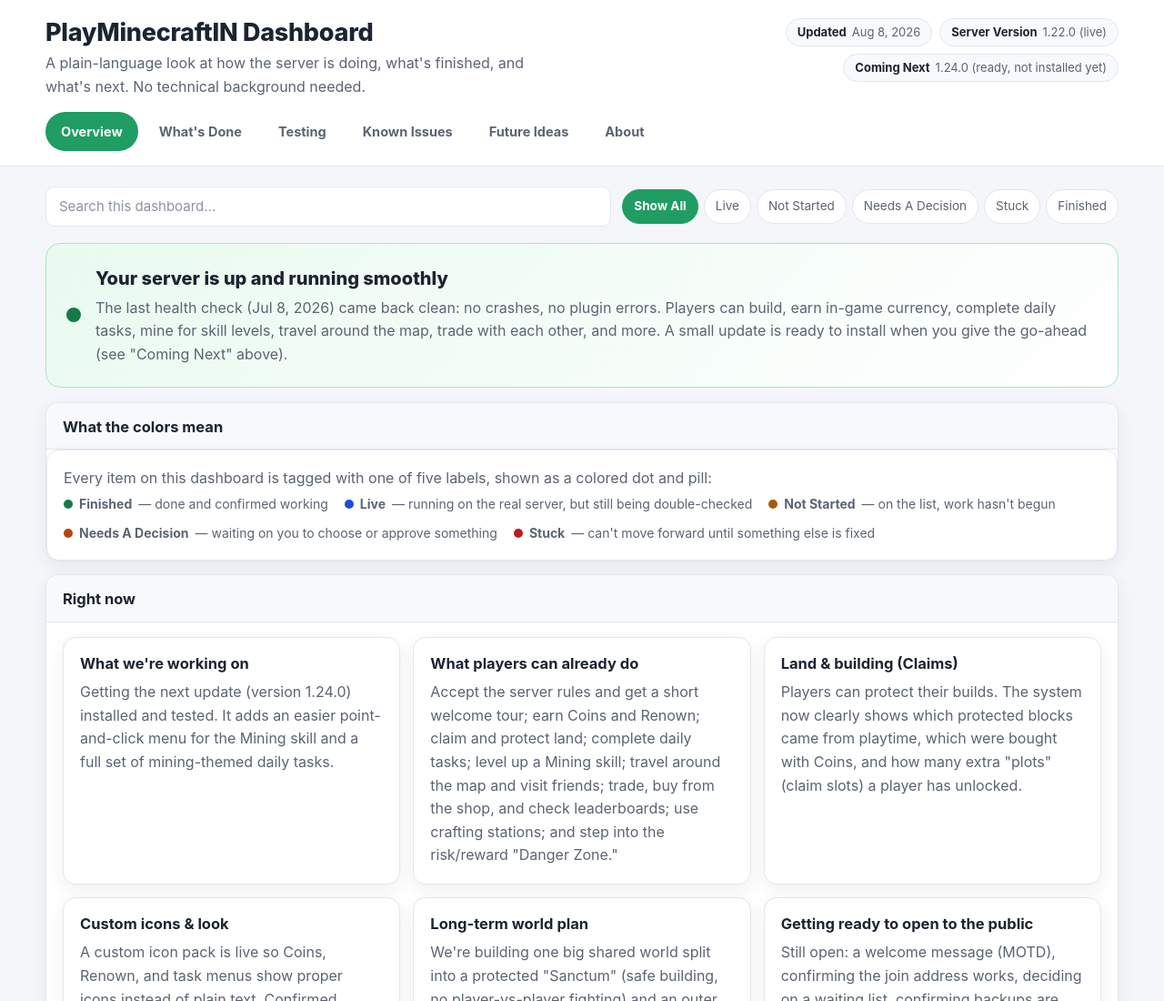
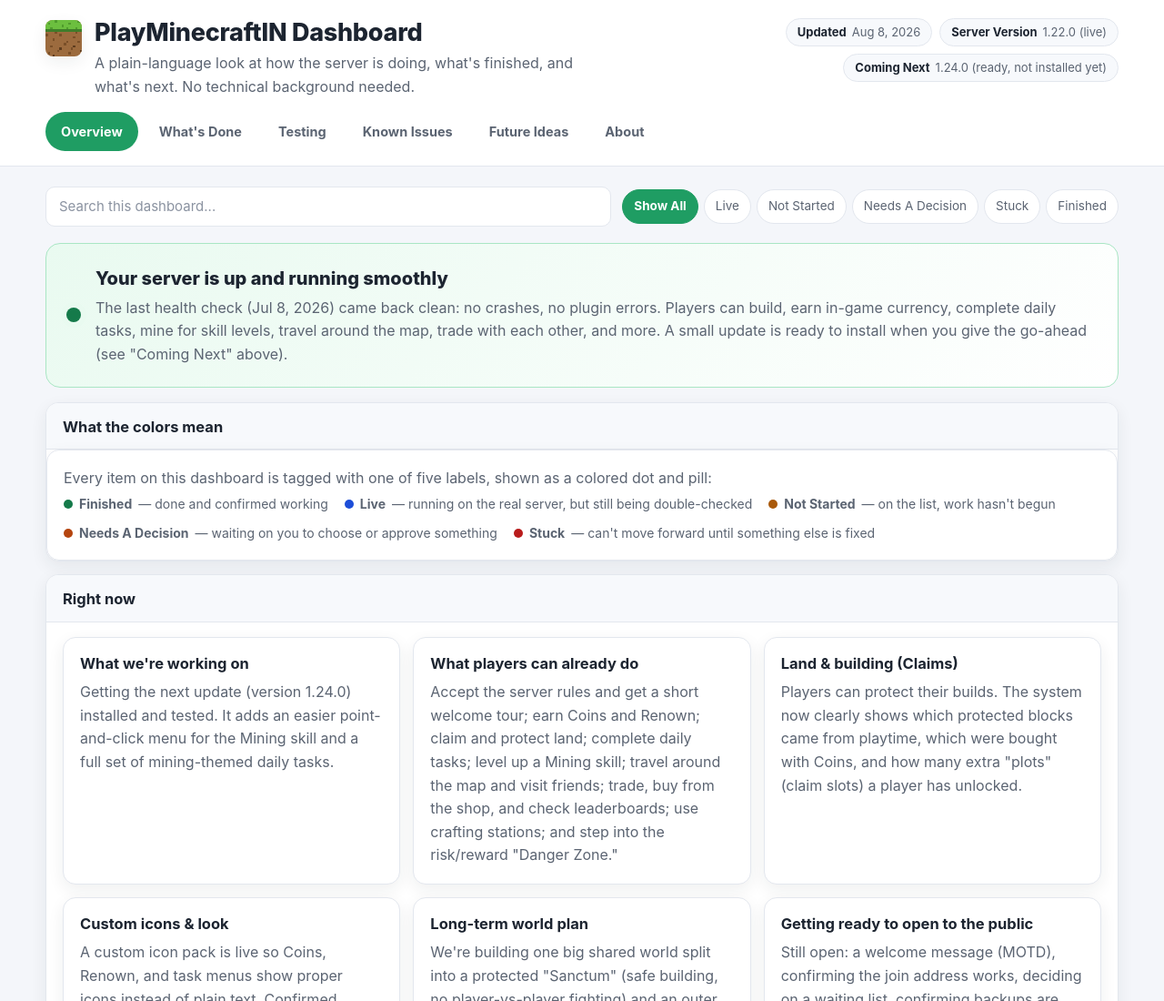
Before and after one commit to Swarnim-K/playminecraft-dashboard, a plain HTML site: page index.html in a window 1280 px wide. Shown: the top 1100 px of the page at 91% size. Drawn offline with Linux system fonts and the light colour scheme.

Commit message:
Add grass block logo

```diff
--- a/index.html
+++ b/index.html
@@ -4,6 +4,7 @@
   <meta charset="utf-8">
   <meta name="viewport" content="width=device-width, initial-scale=1">
   <title>PlayMinecraftIN Progress Dashboard</title>
+  <link rel="icon" type="image/svg+xml" href="assets/logo.svg">
   <style>
     :root {
       color-scheme: light;
@@ -88,6 +89,22 @@
       gap: 18px;
     }
 
+    .logo-row {
+      display: flex;
+      align-items: flex-start;
+      gap: 14px;
+    }
+
+    .logo-mark {
+      flex: none;
+      width: 40px;
+      height: 40px;
+      margin-top: 2px;
+      border-radius: 8px;
+      image-rendering: pixelated;
+      box-shadow: var(--shadow);
+    }
+
     h1 {
       margin: 0;
       font-size: 27px;
@@ -649,9 +666,12 @@
     <header>
       <div class="header-inner">
         <div class="title-row">
-          <div>
-            <h1>PlayMinecraftIN Dashboard</h1>
-            <p class="subtitle">A plain-language look at how the server is doing, what's finished, and what's next. No technical background needed.</p>
+          <div class="logo-row">
+            <img class="logo-mark" src="assets/logo.svg" alt="" width="40" height="40">
+            <div>
+              <h1>PlayMinecraftIN Dashboard</h1>
+              <p class="subtitle">A plain-language look at how the server is doing, what's finished, and what's next. No technical background needed.</p>
+            </div>
           </div>
           <div class="meta" aria-label="Dashboard metadata">
             <span class="pill"><strong>Updated</strong> Aug 8, 2026</span>
```
Also changed, not shown: assets/logo.svg (added).
